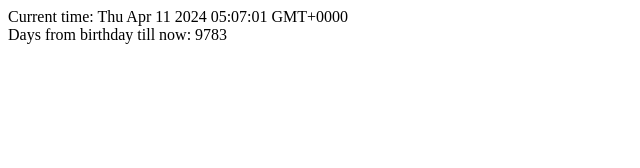
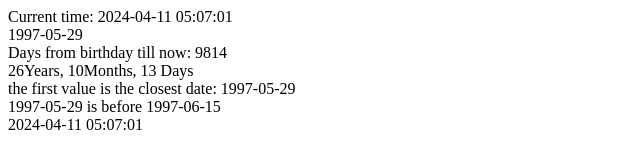
Before and after one commit to nelg62/Module-4, a plain HTML site: page Lab8/Lab8Moment.html in a window 1280 px wide. Shown: the whole page, without its empty margins (0-640 px from the left). Drawn offline with nearby package versions, Linux system fonts and the light colour scheme.

Commit message:
lab8 up to question 5 trying to get london time working but it keeps saying it does not exist

```diff
--- a/Lab8/Lab8Moment.html
+++ b/Lab8/Lab8Moment.html
@@ -8,11 +8,28 @@
 </head>
 <body>
 
+    <!-- 1 -->
     <div id="timeDiv"></div>
     <div id="birthday"></div>
+    <div id="timefromBday"></div>
+
+    <!-- 2 -->
+    <div id="dayMonYearBday"></div>
+
+    <!-- 3 -->
+    <div id="closesttocurrentdate"></div>
+
+    <!-- 4 -->
+    <div id="datebeforeorafter"></div>
+
+    <!-- 5 -->
+    <div id="londontime"></div>
+
+
 
     <script
     src="https://cdnjs.cloudflare.com/ajax/libs/moment.js/2.29.4/moment.min.js"></script>
+    <script src="https://cdnjs.cloudflare.com/ajax/libs/moment-timezone/0.5.34/moment-timezone.min.js"></script>
     <script src="Lab8Moment.js"></script>
 </body>
 </html>
--- a/Lab8/Lab8Moment.js
+++ b/Lab8/Lab8Moment.js
@@ -1,5 +1,76 @@
 const currenttime = moment()
-document.getElementById('timeDiv').innerHTML = `Current time: ${currenttime}`
+document.getElementById('timeDiv').innerHTML = `Current time: ${currenttime.format('YYYY-MM-DD HH:mm:ss')}`
 
-const BirthDay = moment([1997, 5, 29])
-document.getElementById('birthday').innerHTML = `Days from birthday till now: ${currenttime.diff(BirthDay, 'days')}`
+
+// 1.
+const BirthDay = moment([1997, 4, 29])
+document.getElementById('birthday').innerHTML = `${BirthDay.format('YYYY-MM-DD')}`
+
+const difindaybirtday = currenttime.diff(BirthDay, 'days')
+document.getElementById('timefromBday').innerHTML = `Days from birthday till now: ${difindaybirtday}`
+
+
+// 2.
+
+const durationtime = moment.duration(difindaybirtday, 'days')
+console.log(durationtime)
+console.log(durationtime.years())
+console.log(durationtime.months())
+console.log(durationtime.days())
+
+document.getElementById('dayMonYearBday').innerHTML = `${durationtime.years()}Years, ${durationtime.months()}Months, ${durationtime.days()} Days`
+
+
+// 3
+
+function compatreDates(firstDate, secondDate) {
+
+   let date1 = moment(firstDate)
+   let date2 = moment(secondDate)
+
+   const differancedate1 = Math.abs(moment().diff(date1))
+    const diierancedate2 = Math.abs(moment().diff(date2))
+
+   if (differancedate1 > diierancedate2) {
+    document.getElementById('closesttocurrentdate').innerHTML = `the first value is the closest date: ${date1.format('YYYY-MM-DD')}`
+    console.log(date1)
+   }else {
+    document.getElementById('closesttocurrentdate').innerHTML = `the secound value is the closest date: ${date2.format('YYYY-MM-DD')}`
+    console.log(date2)
+   }
+
+}
+
+const myBday = [1997, 4, 29]
+const partnerBirthday = [1997, 5, 15]
+
+compatreDates(myBday, partnerBirthday)
+
+
+// 4
+
+function beforeorafter(dateOne,dateTwo){
+
+let date1 = moment(dateOne)
+let date2 = moment(dateTwo)
+
+    if (date1.isBefore(date2)) {
+        document.getElementById('datebeforeorafter').innerHTML = `${date1.format('YYYY-MM-DD')} is before ${date2.format('YYYY-MM-DD')}`
+    } else if (date1.isAfter(date2)) {
+        document.getElementById('datebeforeorafter').innerHTML = `${date1.format('YYYY-MM-DD')} is after ${date2.format('YYYY-MM-DD')}`
+    } else {
+        document.getElementById('datebeforeorafter').innerHTML = `${date1.format('YYYY-MM-DD')} is the same as ${date2.format('YYYY-MM-DD')}`
+    }
+
+
+}
+
+beforeorafter(myBday, partnerBirthday)
+
+
+// 5
+
+const londonTime = moment().tz('Europe/London')
+
+document.getElementById('londontime').innerHTML = `${londonTime.format('YYYY-MM-DD HH:mm:ss')}`
+console.log(londonTime.format('YYYY-MM-DD HH:mm:ss'))
```
